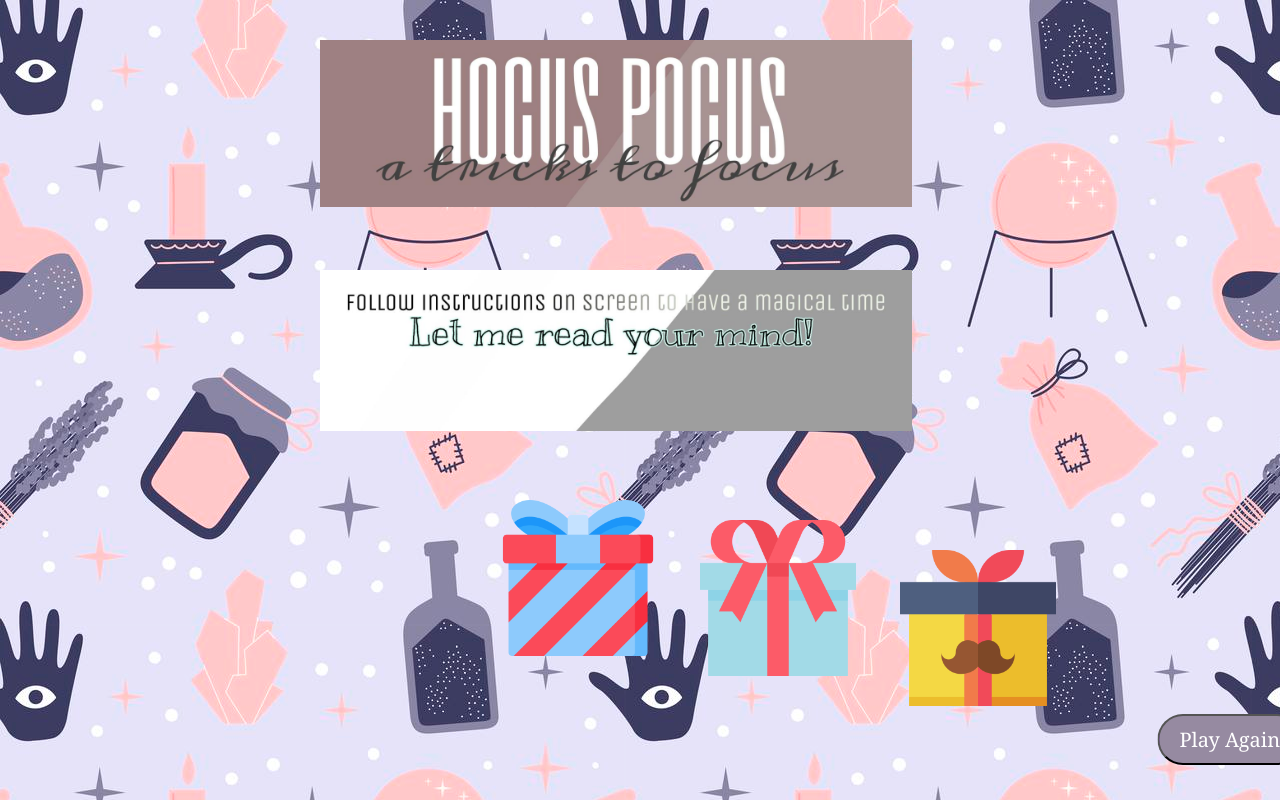
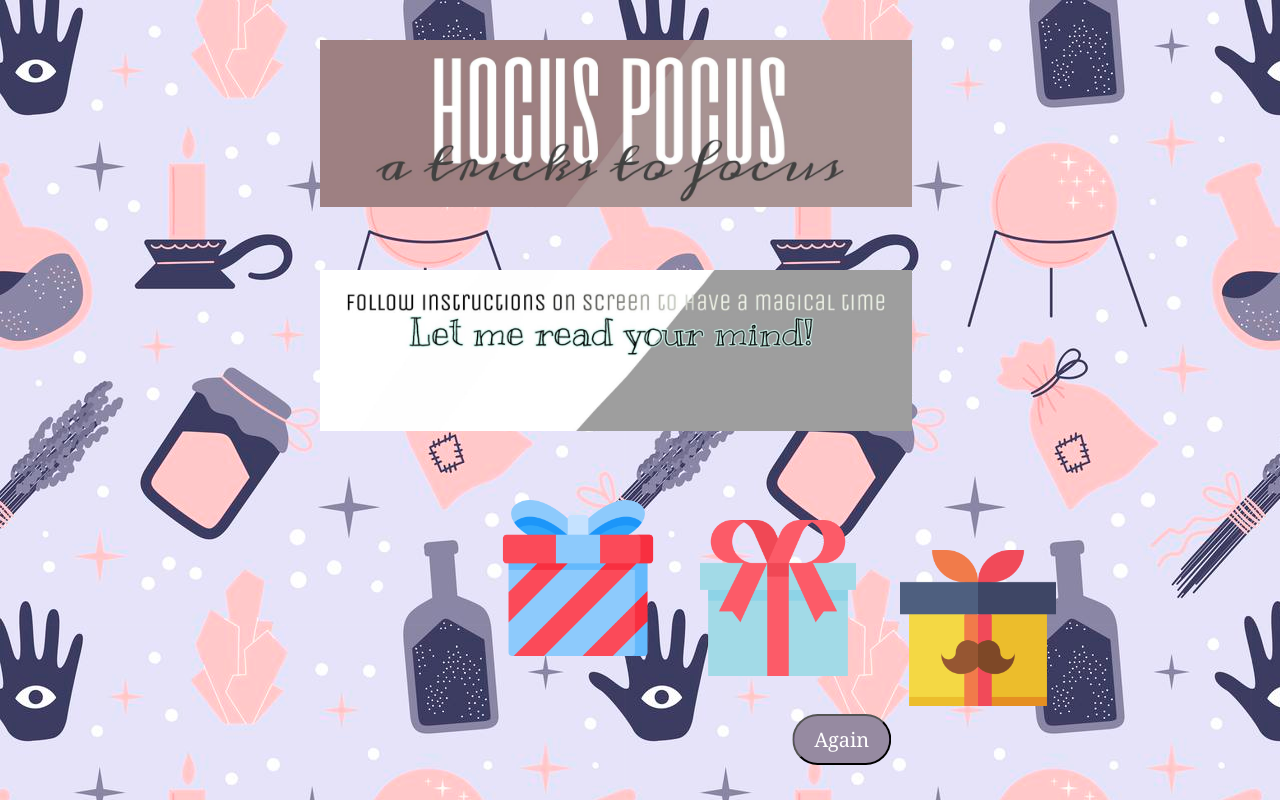
Before and after one commit to xenoastra/hocuspocus, a plain HTML site: page index.html in a window 1280 px wide. Drawn offline with Linux system fonts and the light colour scheme.

Commit message:
sixth commit

```diff
--- a/index.html
+++ b/index.html
@@ -18,8 +18,8 @@
 
 <body>
     <div class="main">
-        <button onclick="window.location.href='dana.html';" class="link">Next Game</button>
-        <button onClick="window.location.reload();" class="play">Play Again</button>
+        <button onclick="window.location.href='dana.html';" class="link">Next</button>
+        <button onClick="window.location.reload();" class="play">Again</button>
         <div class="featureOne"><img src="head.jpg"></div>
         <div class="featureTwo"><img src="ins.jpg"></div>
         <div class="imgOne"><img src="three.png"></div>
```
Also changed, not shown: dana.html (+1 -3 lines), vanessa.html (added).
